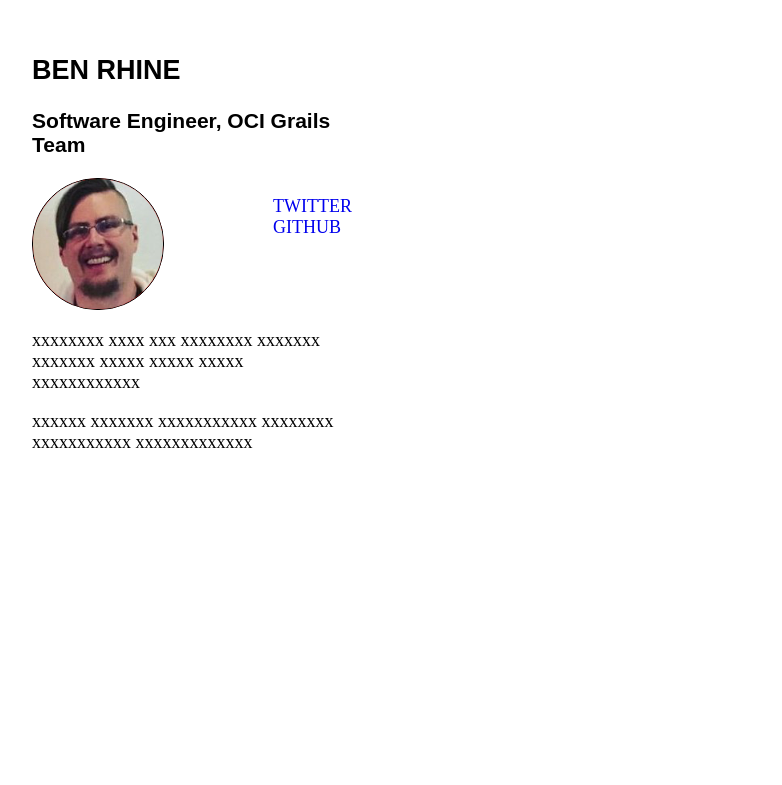
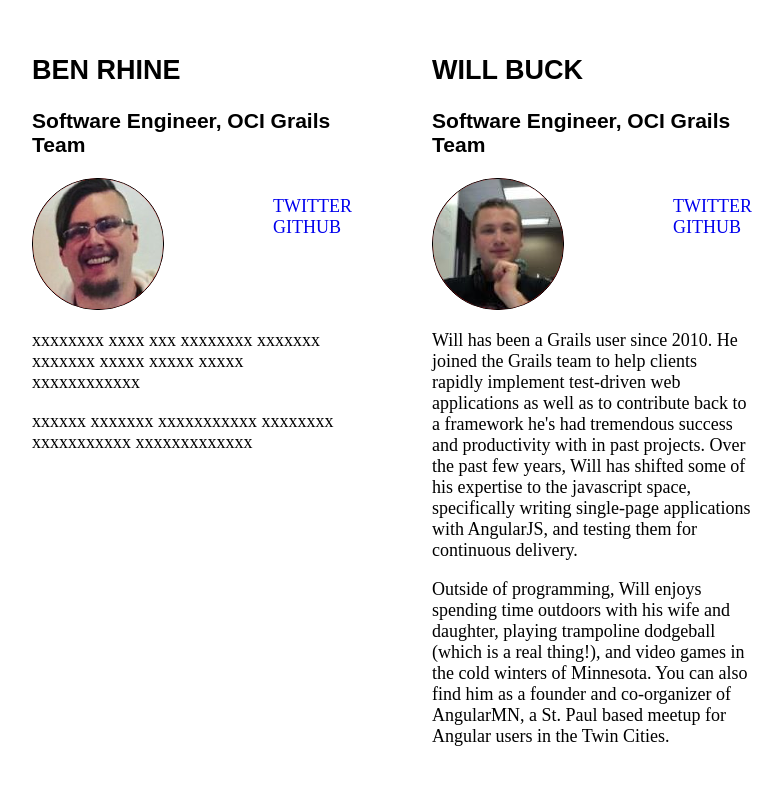
Before and after one commit to willbuck/oci_grails_team, a plain HTML site: page index.html in a window 1280 px wide. Shown: the part 4565-5350 px from the top of the page, without its empty margins (16-798 px from the left). Drawn offline with Linux system fonts and the light colour scheme.

Commit message:
Added bio for Will B

```diff
--- a/index.html
+++ b/index.html
@@ -291,7 +291,7 @@ compiled?). He is the author of the webpack and React profiles for Grails 3.</p>
 
 
 
-			<article>
+		<article>
 			<h2 class="name">Ben Rhine</h2>
 			<h3 class="title">Software Engineer, OCI Grails Team</h3>
 			<img class="avatar" src="images/benrhine_thumb.jpg" alt="Ben Rhine"/>
@@ -306,5 +306,32 @@ compiled?). He is the author of the webpack and React profiles for Grails 3.</p>
 			</section>
 		</article>
 
+
+		<article>
+			<h2 class="name">Will Buck</h2>
+			<h3 class="title">Software Engineer, OCI Grails Team</h3>
+			<img class="avatar" src="images/willbuck_thumb.jpg" alt="Will Buck"/>
+
+			<ul class="contact">
+				<li class="twitter"><a href="https://twitter.com/wbucksoft">Twitter</a></li>
+				<li class="github"><a href="https://github.com/willbuck">Github</a></li>
+			</ul>
+			<section class="bio">
+				<p>
+					Will has been a Grails user since 2010. He joined the Grails team to help clients
+					rapidly implement test-driven web applications as well as to contribute back to a
+					framework he's had tremendous success and productivity with in past projects. Over the
+					past few years, Will has shifted some of his expertise to the javascript space, specifically
+					writing single-page applications with AngularJS, and testing them for continuous delivery.
+				</p>
+				<p>
+					Outside of programming, Will enjoys spending time outdoors with his wife and daughter,
+					playing trampoline dodgeball (which is a real thing!), and video games in the
+					cold winters of Minnesota. You can also find him as a founder and co-organizer of AngularMN,
+					a St. Paul based meetup for Angular users in the Twin Cities.
+				</p>
+			</section>
+		</article>
+
 	</body>
 </html>
```
